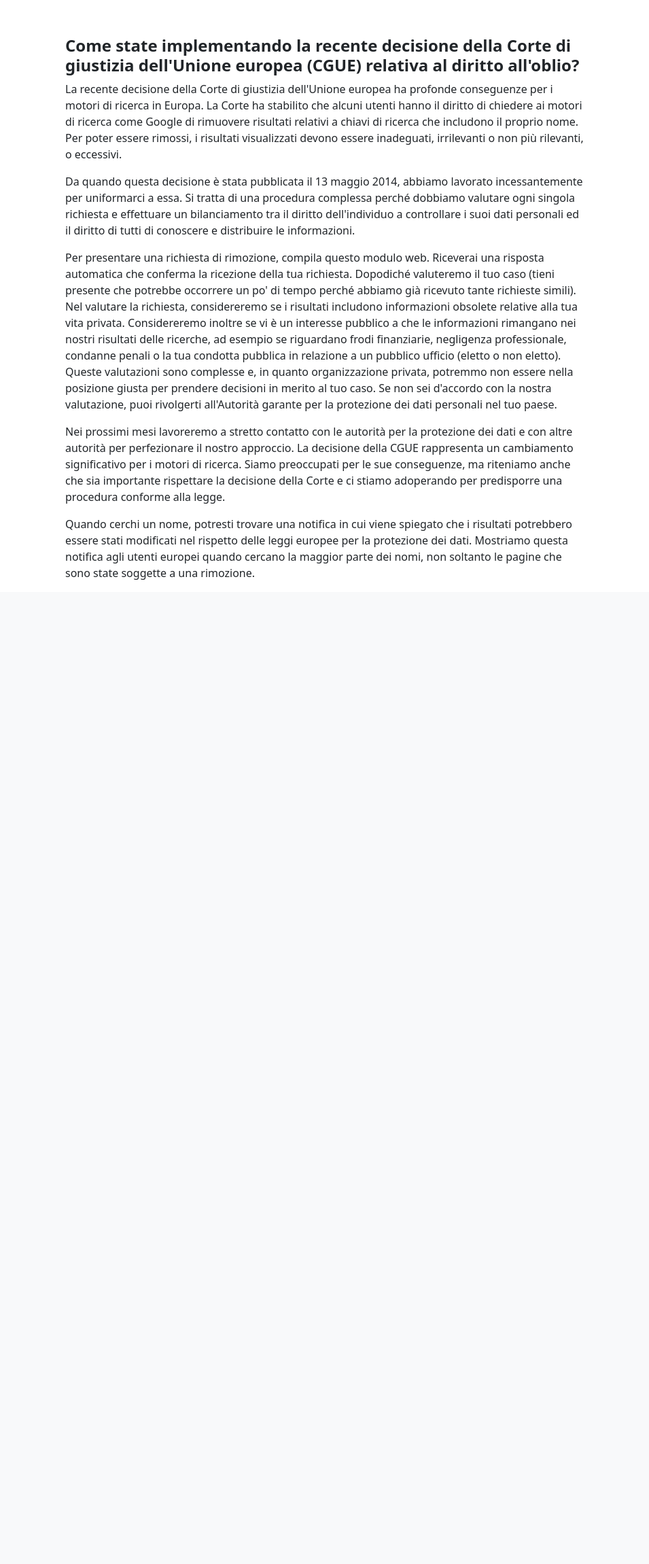
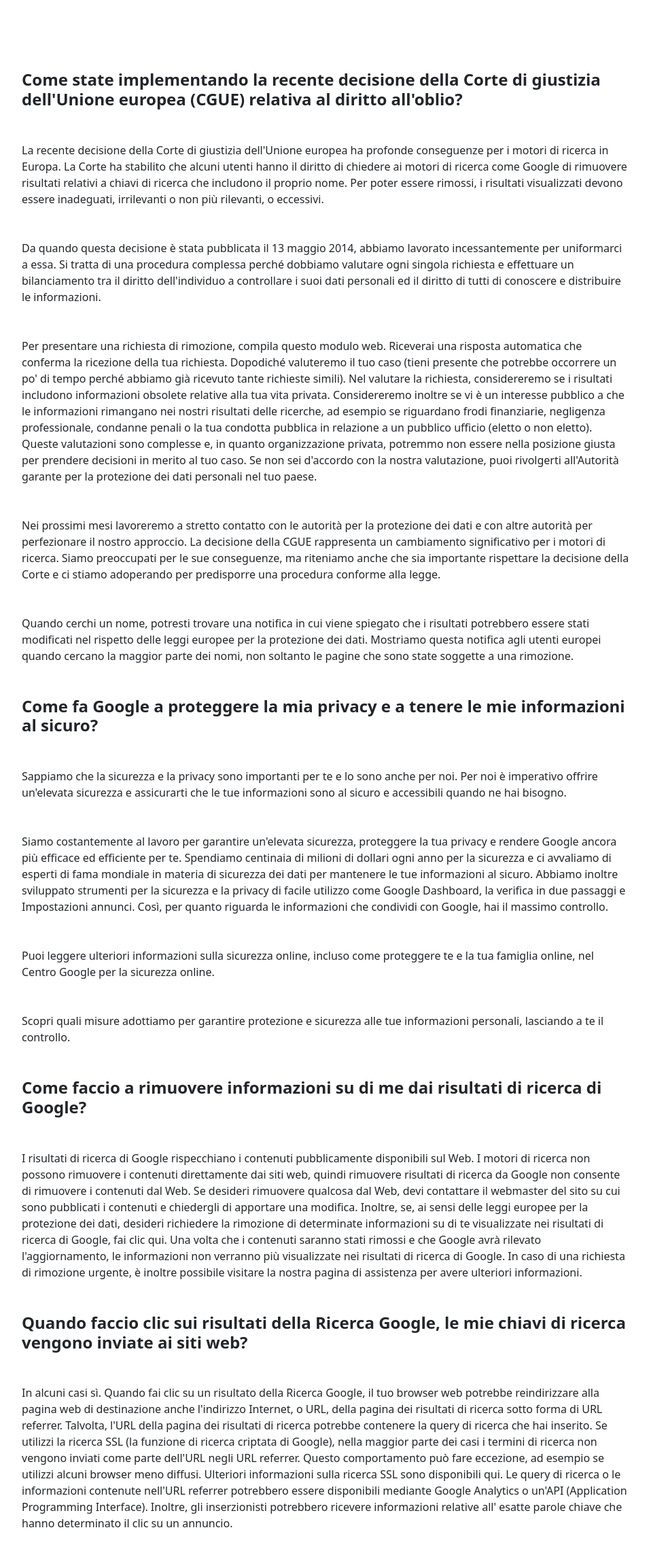
Before and after one commit to rizzamatteo96/php-google-faq, a PHP site: page / in a window 1280 px wide. Shown: the part 97-2398 px from the top of the page at 68% size, without its empty margins (160-1115 px from the left). Before the commit the page ends 950 px from the top, so only its background shows below. Run offline with PHP 8.4, Linux system fonts and the light colour scheme.

Commit message:
add main

```diff
--- a/css/style.css
+++ b/css/style.css
@@ -22,11 +22,11 @@
   font-weight: 600;
 }
 
-.mt-150{
-  margin-top: 150px;
+.mt-200{
+  margin-top: 200px;
 }
 
 .ms-container{
-  width: 60%;
+  width: 70%;
   margin: 0 auto;
 }
--- a/index.php
+++ b/index.php
@@ -12,6 +12,18 @@ Gestire il “Database” e la visualizzazione di queste domande e risposte con
       "Per presentare una richiesta di rimozione, compila questo modulo web. Riceverai una risposta automatica che conferma la ricezione della tua richiesta. Dopodiché valuteremo il tuo caso (tieni presente che potrebbe occorrere un po' di tempo perché abbiamo già ricevuto tante richieste simili). Nel valutare la richiesta, considereremo se i risultati includono informazioni obsolete relative alla tua vita privata. Considereremo inoltre se vi è un interesse pubblico a che le informazioni rimangano nei nostri risultati delle ricerche, ad esempio se riguardano frodi finanziarie, negligenza professionale, condanne penali o la tua condotta pubblica in relazione a un pubblico ufficio (eletto o non eletto). Queste valutazioni sono complesse e, in quanto organizzazione privata, potremmo non essere nella posizione giusta per prendere decisioni in merito al tuo caso. Se non sei d'accordo con la nostra valutazione, puoi rivolgerti all'Autorità garante per la protezione dei dati personali nel tuo paese.",
       "Nei prossimi mesi lavoreremo a stretto contatto con le autorità per la protezione dei dati e con altre autorità per perfezionare il nostro approccio. La decisione della CGUE rappresenta un cambiamento significativo per i motori di ricerca. Siamo preoccupati per le sue conseguenze, ma riteniamo anche che sia importante rispettare la decisione della Corte e ci stiamo adoperando per predisporre una procedura conforme alla legge.",
       "Quando cerchi un nome, potresti trovare una notifica in cui viene spiegato che i risultati potrebbero essere stati modificati nel rispetto delle leggi europee per la protezione dei dati. Mostriamo questa notifica agli utenti europei quando cercano la maggior parte dei nomi, non soltanto le pagine che sono state soggette a una rimozione."
+    ],
+    "Come fa Google a proteggere la mia privacy e a tenere le mie informazioni al sicuro?" => [
+      "Sappiamo che la sicurezza e la privacy sono importanti per te e lo sono anche per noi. Per noi è imperativo offrire un'elevata sicurezza e assicurarti che le tue informazioni sono al sicuro e accessibili quando ne hai bisogno.",
+      "Siamo costantemente al lavoro per garantire un'elevata sicurezza, proteggere la tua privacy e rendere Google ancora più efficace ed efficiente per te. Spendiamo centinaia di milioni di dollari ogni anno per la sicurezza e ci avvaliamo di esperti di fama mondiale in materia di sicurezza dei dati per mantenere le tue informazioni al sicuro. Abbiamo inoltre sviluppato strumenti per la sicurezza e la privacy di facile utilizzo come Google Dashboard, la verifica in due passaggi e Impostazioni annunci. Così, per quanto riguarda le informazioni che condividi con Google, hai il massimo controllo.",
+      "Puoi leggere ulteriori informazioni sulla sicurezza online, incluso come proteggere te e la tua famiglia online, nel Centro Google per la sicurezza online.",
+      "Scopri quali misure adottiamo per garantire protezione e sicurezza alle tue informazioni personali, lasciando a te il controllo."
+    ],
+    "Come faccio a rimuovere informazioni su di me dai risultati di ricerca di Google?" => [
+      "I risultati di ricerca di Google rispecchiano i contenuti pubblicamente disponibili sul Web. I motori di ricerca non possono rimuovere i contenuti direttamente dai siti web, quindi rimuovere risultati di ricerca da Google non consente di rimuovere i contenuti dal Web. Se desideri rimuovere qualcosa dal Web, devi contattare il webmaster del sito su cui sono pubblicati i contenuti e chiedergli di apportare una modifica. Inoltre, se, ai sensi delle leggi europee per la protezione dei dati, desideri richiedere la rimozione di determinate informazioni su di te visualizzate nei risultati di ricerca di Google, fai clic qui. Una volta che i contenuti saranno stati rimossi e che Google avrà rilevato l'aggiornamento, le informazioni non verranno più visualizzate nei risultati di ricerca di Google. In caso di una richiesta di rimozione urgente, è inoltre possibile visitare la nostra pagina di assistenza per avere ulteriori informazioni."
+    ],
+    "Quando faccio clic sui risultati della Ricerca Google, le mie chiavi di ricerca vengono inviate ai siti web?" => [
+      "In alcuni casi sì. Quando fai clic su un risultato della Ricerca Google, il tuo browser web potrebbe reindirizzare alla pagina web di destinazione anche l'indirizzo Internet, o URL, della pagina dei risultati di ricerca sotto forma di URL referrer. Talvolta, l'URL della pagina dei risultati di ricerca potrebbe contenere la query di ricerca che hai inserito. Se utilizzi la ricerca SSL (la funzione di ricerca criptata di Google), nella maggior parte dei casi i termini di ricerca non vengono inviati come parte dell'URL negli URL referrer. Questo comportamento può fare eccezione, ad esempio se utilizzi alcuni browser meno diffusi. Ulteriori informazioni sulla ricerca SSL sono disponibili qui. Le query di ricerca o le informazioni contenute nell'URL referrer potrebbero essere disponibili mediante Google Analytics o un'API (Application Programming Interface). Inoltre, gli inserzionisti potrebbero ricevere informazioni relative all' esatte parole chiave che hanno determinato il clic su un annuncio."
     ]
   ];
 ?>
@@ -63,13 +75,12 @@ Gestire il “Database” e la visualizzazione di queste domande e risposte con
   <!-- fine header -->
 
   <!-- inizio main -->
-  <main class="mt-150">
+  <main class="mt-200">
     <div class="ms-container text-wrap">
       <?php foreach($qea as $question => $answers){ ?>
-        <h2 class="fs-4 fw-bold"><?php echo $question; ?></h2>
+        <h2 class="fs-4 fw-bold mt-5 mb-4"><?php echo $question; ?></h2>
         <?php foreach($answers as $answer){ ?>
-          <p><?php echo $answer; ?></p>
-          <!-- echo $answer . '<br>'; -->
+          <p class="my-5"><?php echo $answer; ?></p>
         <?php } ?>
       <?php } ?>
     </div>
```
